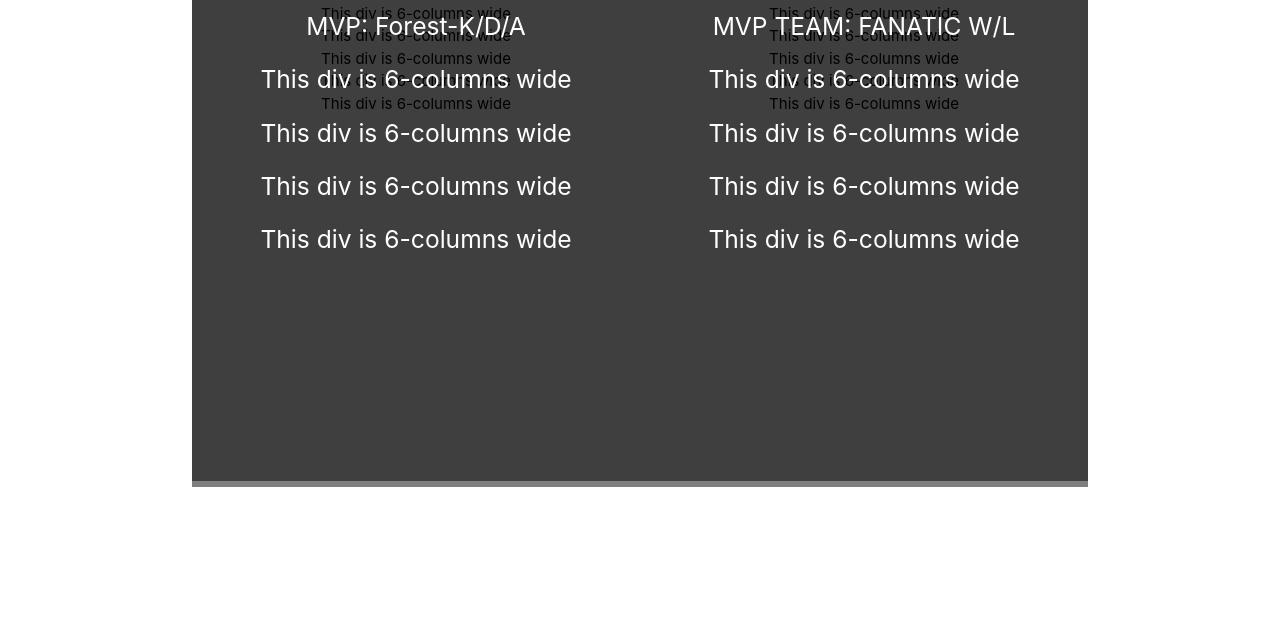
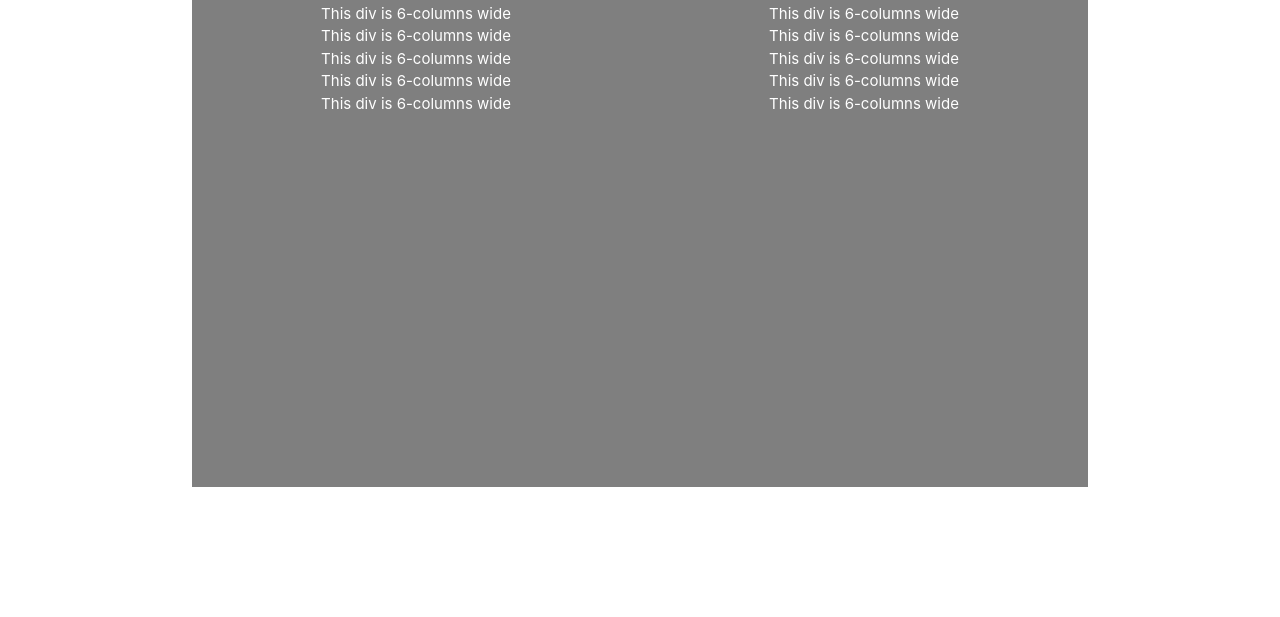
Before and after one commit to MaxLyons/prostats, a website: page frontserver/index.html in a window 1280 px wide. Shown: the part 183-800 px from the top of the page. Drawn offline with nearby package versions, Linux system fonts and the light colour scheme; files that its build step writes are made by us from their sources; no server answers; files whose address does not match are found by name.

Commit message:
margin top of row 100px instead of 60px commented one of the containers trying to fadeToggle tabs instead of just display none

```diff
--- a/frontserver/index.html
+++ b/frontserver/index.html
@@ -40,7 +40,7 @@
           </form>
         </div>
 
-        <div class="container">
+        <!-- <div class="container">
 
             <div class="row">
               <div class="col s12"><h2>Prostats</h2></div>
@@ -54,7 +54,7 @@
               <div class="col s6"><h5>This div is 6-columns wide</h5></div>
               <div class="col s6"><h5>This div is 6-columns wide</h5></div>
               <div class="col s6"><h5>This div is 6-columns wide</h5></div>
-            </div>
+            </div> -->
 
 
 </nav>
--- a/frontserver/public/css/styles.css
+++ b/frontserver/public/css/styles.css
@@ -9,6 +9,11 @@ html, body {
   width: 100%;
   height: 100%;
   overflow: hidden;
+}
+
+/*setting background color*/
+body{
+  background-image: url("")
 }
 
 video#bgvid {
@@ -36,8 +41,8 @@ video#bgvid {
   /*display:none;*/
   /*position: absolute;*/
   background-color: rgba(0,0,0,0.5);
-
-  margin:auto;
+  color: white;
+  margin-top: 100px;
   text-align:center;
   height: 75vh;
 
@@ -46,7 +51,6 @@ video#bgvid {
 .ulelement{
   text-align:center;
 }
-
 .input-field{
   float:right;
   width:300px;
```
Also changed, not shown: frontserver/public/js/scripts.js (+9 -0 lines).
